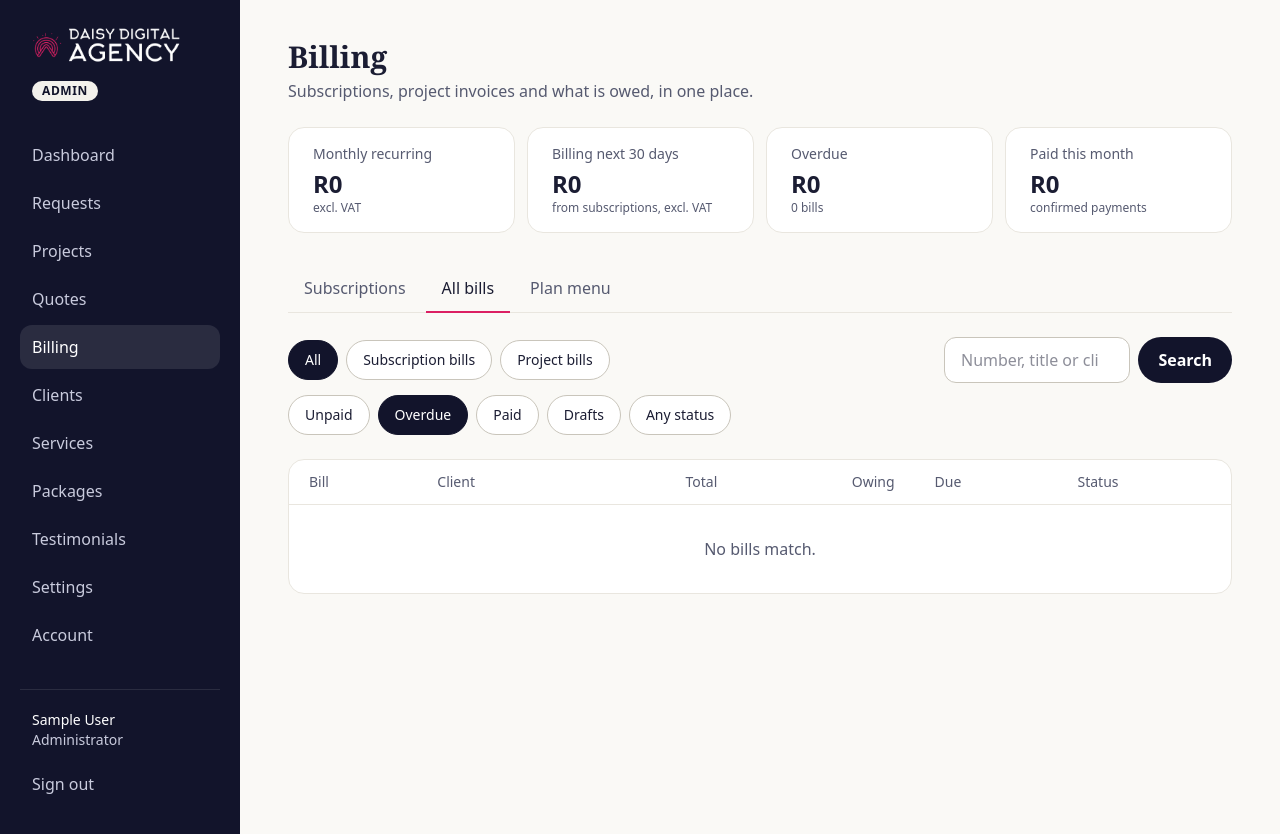
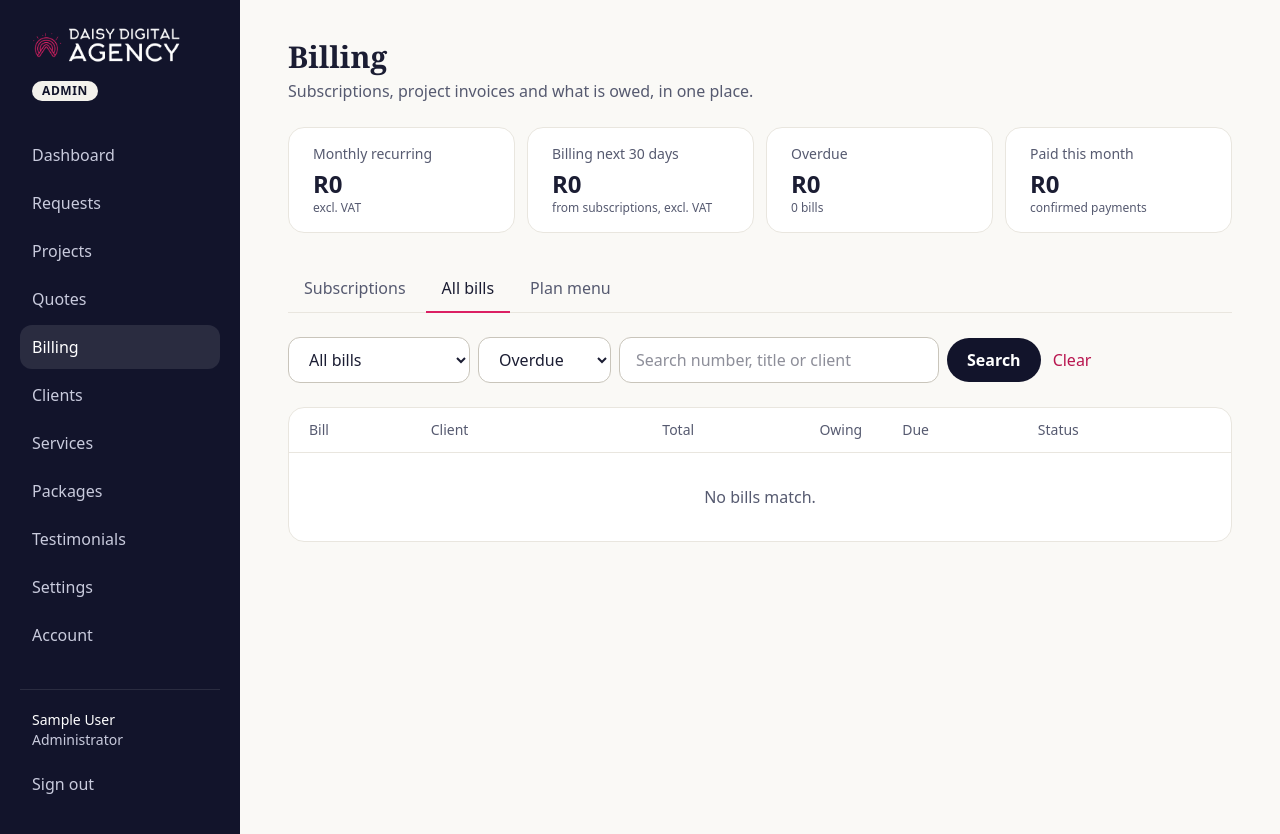
Before and after one commit to daisymangue/daisy-digital-portal, a Laravel app: page /admin/invoices?status=overdue in a window 1280 px wide. Shown: the part 25-859 px from the top of the page. Run offline with Laravel 12, Linux system fonts and the light colour scheme; the visitor is signed in with stand-in values (Sample User, id 1); data that the repository does not hold is empty; style sheets or scripts are compiled from the project's sources.

Commit message:
Compact dropdown filters on list pages, download PDF straight from bill lists
Co-Authored-By: Claude Opus 5.5 <noreply@anthropic.com>
Claude-Session: https://claude.ai/code/session_01YUZZ91hefM4vqCurDnavDr

```diff
--- a/resources/views/admin/invoices/index.blade.php
+++ b/resources/views/admin/invoices/index.blade.php
@@ -1,32 +1,49 @@
 @php
-    $kinds = ['all' => 'All', 'plan' => 'Subscription bills', 'project' => 'Project bills'];
-    $statuses = ['unpaid' => 'Unpaid', 'overdue' => 'Overdue', 'paid' => 'Paid', 'draft' => 'Drafts'.($drafts ? " ({$drafts})" : ''), 'all' => 'Any status'];
-    $chip = fn ($on) => 'inline-flex min-h-10 items-center rounded-full border px-4 text-sm font-medium '.($on ? 'border-navy bg-navy text-white' : 'border-line-strong bg-white hover:border-navy');
+    $kinds = ['all' => 'All bills', 'plan' => 'Subscription bills', 'project' => 'Project bills'];
+    $statuses = ['unpaid' => 'Unpaid', 'overdue' => 'Overdue', 'paid' => 'Paid', 'draft' => 'Drafts'.($drafts ? " ({$drafts})" : ''), 'cancelled' => 'Cancelled', 'all' => 'Any status'];
 @endphp
 <x-layouts.app title="Billing · All bills">
     @include('admin.billing.header', ['tab' => 'bills'])
 
-    <div class="mt-6 flex flex-wrap items-center justify-between gap-4">
-        <div class="flex flex-wrap gap-2" role="group" aria-label="Type of bill">
+    <form method="GET" class="mt-6 flex flex-wrap items-center gap-2" role="search">
+        <label for="kind" class="sr-only">Type of bill</label>
+        <select id="kind" name="kind" class="field w-auto" onchange="this.form.submit()">
             @foreach ($kinds as $k => $l)
-                <a href="{{ route('admin.invoices.index', array_filter(['kind' => $k === 'all' ? null : $k, 'status' => $status, 'q' => $search])) }}" class="{{ $chip($kind === $k) }}" @if ($kind === $k) aria-current="true" @endif>{{ $l }}</a>
+                <option value="{{ $k === 'all' ? '' : $k }}" @selected($kind === $k)>{{ $l }}</option>
             @endforeach
-        </div>
-        <form method="GET" class="flex w-full gap-2 sm:w-72">
-            <input type="hidden" name="kind" value="{{ $kind === 'all' ? '' : $kind }}">
-            <label for="q" class="sr-only">Search bills</label>
-            <input id="q" name="q" type="search" value="{{ $search }}" placeholder="Number, title or client" class="field">
-            <button type="submit" class="btn btn-dark">Search</button>
-        </form>
-    </div>
+        </select>
+        <label for="status" class="sr-only">Payment status</label>
+        <select id="status" name="status" class="field w-auto" onchange="this.form.submit()">
+            @foreach ($statuses as $k => $l)
+                <option value="{{ $k }}" @selected($status === $k)>{{ $l }}</option>
+            @endforeach
+        </select>
+        <label for="q" class="sr-only">Search bills</label>
+        <input id="q" name="q" type="search" value="{{ $search }}" placeholder="Search number, title or client" class="field min-w-0 flex-1 sm:max-w-xs">
+        <button type="submit" class="btn btn-dark">Search</button>
+        @if ($search !== '' || $kind !== 'all' || $status !== 'unpaid')
+            <a href="{{ route('admin.invoices.index') }}" class="link flex min-h-11 items-center px-1">Clear</a>
+        @endif
+    </form>
 
-    <div class="mt-3 flex flex-wrap gap-2" role="group" aria-label="Payment status">
-        @foreach ($statuses as $k => $l)
-            <a href="{{ route('admin.invoices.index', array_filter(['kind' => $kind === 'all' ? null : $kind, 'status' => $k, 'q' => $search])) }}" class="{{ $chip($status === $k) }}" @if ($status === $k) aria-current="true" @endif>{{ $l }}</a>
-        @endforeach
-    </div>
+    <ul class="card divide-line mt-6 divide-y p-0 md:hidden">
+        @forelse ($invoices as $inv)
+            <li class="flex items-center gap-2 py-1 pr-1 pl-4">
+                <a href="{{ route('admin.invoices.show', $inv) }}" class="min-w-0 flex-1 py-2">
+                    <span class="flex items-center justify-between gap-2"><span class="text-brand-dark font-semibold">{{ $inv->reference() }}</span><x-status :status="$inv->effectiveStatus()" :label="$inv->statusLabel()" /></span>
+                    <span class="block truncate text-sm">{{ $inv->client->business_name }} · {{ $inv->title }}</span>
+                    <span class="text-muted block text-sm">{{ \App\Support\Money::format($inv->balanceCents() ?: $inv->total_cents) }}{{ $inv->isOpen() ? ' owing' : '' }}@if ($inv->isOpen() && $inv->due_date) · due {{ $inv->due_date->format('j M') }}@endif</span>
+                </a>
+                <a href="{{ route('admin.invoices.pdf', $inv) }}" class="text-muted flex size-11 shrink-0 items-center justify-center rounded-full" aria-label="Download {{ $inv->reference() }} as PDF">
+                    <svg class="size-5" viewBox="0 0 20 20" fill="currentColor" aria-hidden="true"><path d="M10.75 2.75a.75.75 0 0 0-1.5 0v8.6L6.3 8.4a.75.75 0 1 0-1.1 1.03l4.25 4.5a.75.75 0 0 0 1.1 0l4.25-4.5a.75.75 0 0 0-1.1-1.03l-2.95 2.95v-8.6Z"/><path d="M3.5 12.75a.75.75 0 0 0-1.5 0v2.5A2.75 2.75 0 0 0 4.75 18h10.5A2.75 2.75 0 0 0 18 15.25v-2.5a.75.75 0 0 0-1.5 0v2.5c0 .69-.56 1.25-1.25 1.25H4.75c-.69 0-1.25-.56-1.25-1.25v-2.5Z"/></svg>
+                </a>
+            </li>
+        @empty
+            <li class="text-muted px-5 py-8 text-center">{{ $status === 'unpaid' && $search === '' ? 'Nothing unpaid. Everyone is up to date.' : 'No bills match.' }}</li>
+        @endforelse
+    </ul>
 
-    <div class="card mt-6 overflow-x-auto p-0 sm:p-0">
+    <div class="card mt-6 hidden overflow-x-auto p-0 sm:p-0 md:block">
         <table class="w-full min-w-[720px] text-left">
             <thead class="text-muted text-sm">
                 <tr>
@@ -36,6 +53,7 @@
                     <th scope="col" class="border-line border-b px-5 py-3 text-right font-medium">Owing</th>
                     <th scope="col" class="border-line border-b px-5 py-3 font-medium">Due</th>
                     <th scope="col" class="border-line border-b px-5 py-3 font-medium">Status</th>
+                    <th scope="col" class="border-line border-b px-3 py-3"><span class="sr-only">Download</span></th>
                 </tr>
             </thead>
             <tbody class="divide-line divide-y">
@@ -57,9 +75,14 @@
                         <td class="px-5 py-4 text-right whitespace-nowrap">{{ \App\Support\Money::format($inv->balanceCents()) }}</td>
                         <td class="px-5 py-4 whitespace-nowrap">{{ $inv->due_date?->format('j M Y') }}</td>
                         <td class="px-5 py-4"><x-status :status="$inv->effectiveStatus()" :label="$inv->statusLabel()" /></td>
+                        <td class="px-3 py-4">
+                            <a href="{{ route('admin.invoices.pdf', $inv) }}" class="text-muted hover:text-ink flex size-11 items-center justify-center rounded-full" title="Download PDF" aria-label="Download {{ $inv->reference() }} as PDF">
+                                <svg class="size-5" viewBox="0 0 20 20" fill="currentColor" aria-hidden="true"><path d="M10.75 2.75a.75.75 0 0 0-1.5 0v8.6L6.3 8.4a.75.75 0 1 0-1.1 1.03l4.25 4.5a.75.75 0 0 0 1.1 0l4.25-4.5a.75.75 0 0 0-1.1-1.03l-2.95 2.95v-8.6Z"/><path d="M3.5 12.75a.75.75 0 0 0-1.5 0v2.5A2.75 2.75 0 0 0 4.75 18h10.5A2.75 2.75 0 0 0 18 15.25v-2.5a.75.75 0 0 0-1.5 0v2.5c0 .69-.56 1.25-1.25 1.25H4.75c-.69 0-1.25-.56-1.25-1.25v-2.5Z"/></svg>
+                            </a>
+                        </td>
                     </tr>
                 @empty
-                    <tr><td colspan="6" class="text-muted px-5 py-8 text-center">{{ $status === 'unpaid' && $search === '' ? 'Nothing unpaid. Everyone is up to date.' : 'No bills match.' }}</td></tr>
+                    <tr><td colspan="7" class="text-muted px-5 py-8 text-center">{{ $status === 'unpaid' && $search === '' ? 'Nothing unpaid. Everyone is up to date.' : 'No bills match.' }}</td></tr>
                 @endforelse
             </tbody>
         </table>
```
Also changed, not shown: resources/views/admin/activity/index.blade.php (+10 -16 lines), resources/views/admin/clients/index.blade.php (+3 -5 lines), resources/views/admin/projects/index.blade.php (+12 -16 lines), resources/views/admin/quotes/index.blade.php (+15 -18 lines), resources/views/admin/requests/index.blade.php (+12 -16 lines), resources/views/client/invoices/index.blade.php (+6 -3 lines), tests/Feature/BillingTest.php (+7 -0 lines), 3 other files.
